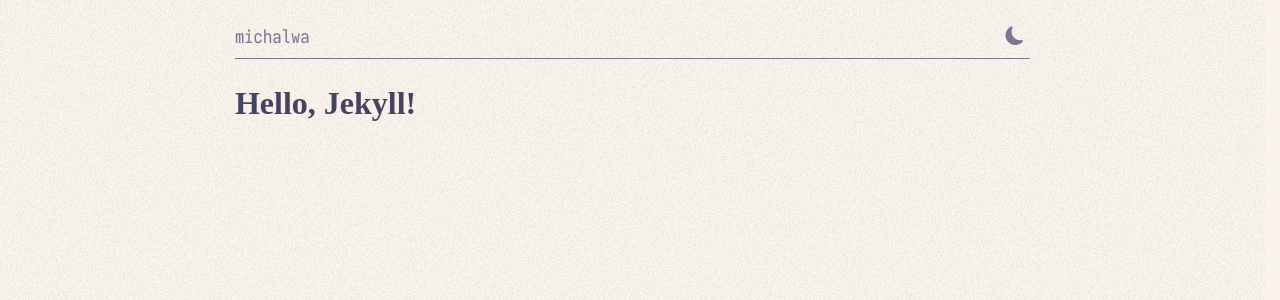
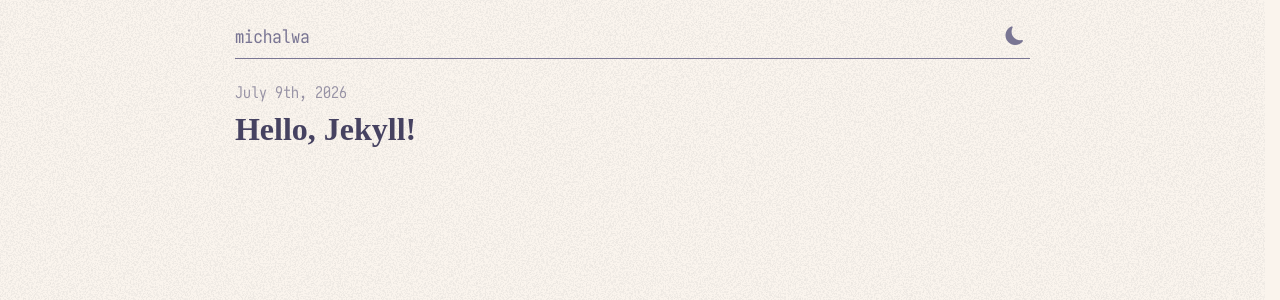
Before and after one commit to michalwa/michalwa.github.io, a Jekyll site: the page built from _posts/2026-07-09-hello.md, in a window 1280 px wide. Shown: the top 300 px of the page. Built offline with Jekyll 4.4.1, drawn with Linux system fonts in a browser that asks for light colours; some web fonts are replaced.

Commit message:
dates & post previews border

```diff
--- a/_layouts/post.html
+++ b/_layouts/post.html
@@ -2,8 +2,11 @@
 layout: default
 ---
 
-<!-- TODO: Display date -->
-
-<article class="markdown-content">
+<article class="post markdown-content">
+  <div class="post__header">
+    <time datetime="{{ page.date }}" class="post__date">
+      {{ page.date | date_to_long_string: "ordinal", "US" }}
+    </time>
+  </div>
   {% include anchor_headings.html html=content anchorBody="#" anchorClass="heading-anchor" %}
 </article>
--- a/_sass/main.scss
+++ b/_sass/main.scss
@@ -152,16 +152,29 @@
 .post-preview {
   padding-block: 0.5rem;
   padding-left: 1rem;
+  position: relative;
+
+  &::before {
+    position: absolute;
+    left: 0;
+    content: "@||||||||||||||||";
+    width: 1ch;
+    height: 100%;
+    overflow-y: hidden;
+    overflow-wrap: break-word;
+    font-family: var(--font-monospace);
+    font-size: 12pt;
+    line-height: var(--line-height-monospace);
+    color: var(--theme-muted-foreground);
+  }
+
+  &:last-child:before {
+    content: "@";
+  }
 
   &__date {
     font-family: var(--font-monospace);
     font-size: 12pt;
-    margin-left: -2ch;
-
-    &::before {
-      content: "*";
-      color: var(--theme-muted-foreground);
-    }
   }
 
   &__title {
@@ -188,3 +201,22 @@
     font-size: 14pt;
   }
 }
+
+.post {
+  &__header {
+    display: flex;
+    flex-direction: row;
+    margin-top: 1.5rem;
+    margin-bottom: 0.5rem;
+    color: var(--theme-muted-foreground);
+
+    + * {
+      margin-top: 0;
+    }
+  }
+
+  &__date {
+    font-family: var(--font-monospace);
+    font-size: 12pt;
+  }
+}
--- a/_sass/markdown.scss
+++ b/_sass/markdown.scss
@@ -3,11 +3,12 @@
     font-family: var(--font-serif);
     font-weight: 600;
     font-size: 24pt;
+    margin-bottom: 1em;
   }
 
   p,
   li {
-    line-height: 1.5;
+    line-height: var(--line-height-prose);
     margin-block: 0.5em;
 
     a {
@@ -31,7 +32,7 @@
   }
 
   pre {
-    line-height: 1.4;
+    line-height: var(--line-height-monospace);
     padding-left: 1rem;
 
     > code {
--- a/_sass/theme.scss
+++ b/_sass/theme.scss
@@ -9,6 +9,9 @@
   --font-weight: 400;
   --font-weight-bold: 700;
   --font-weight-monospace: 400;
+
+  --line-height-prose: 1.5;
+  --line-height-monospace: 1.4;
 
   --theme-background: #{sequoia-moonlight.$rich-black-fogra-39};
   --theme-foreground: #{sequoia-moonlight.$manatee};
--- a/index.html
+++ b/index.html
@@ -22,7 +22,7 @@
     {% for post in site.posts %}
       <article class="post-preview">
         <time class="post-preview__date" datetime="{{ post.date }}">
-          {{ post.date | date_to_string: "ordinal", "US" }}
+          {{ post.date | date_to_long_string: "ordinal", "US" }}
         </time>
         <h3 class="post-preview__title">
           <a href="{{ post.url }}">{{ post.title }}</a>
```
